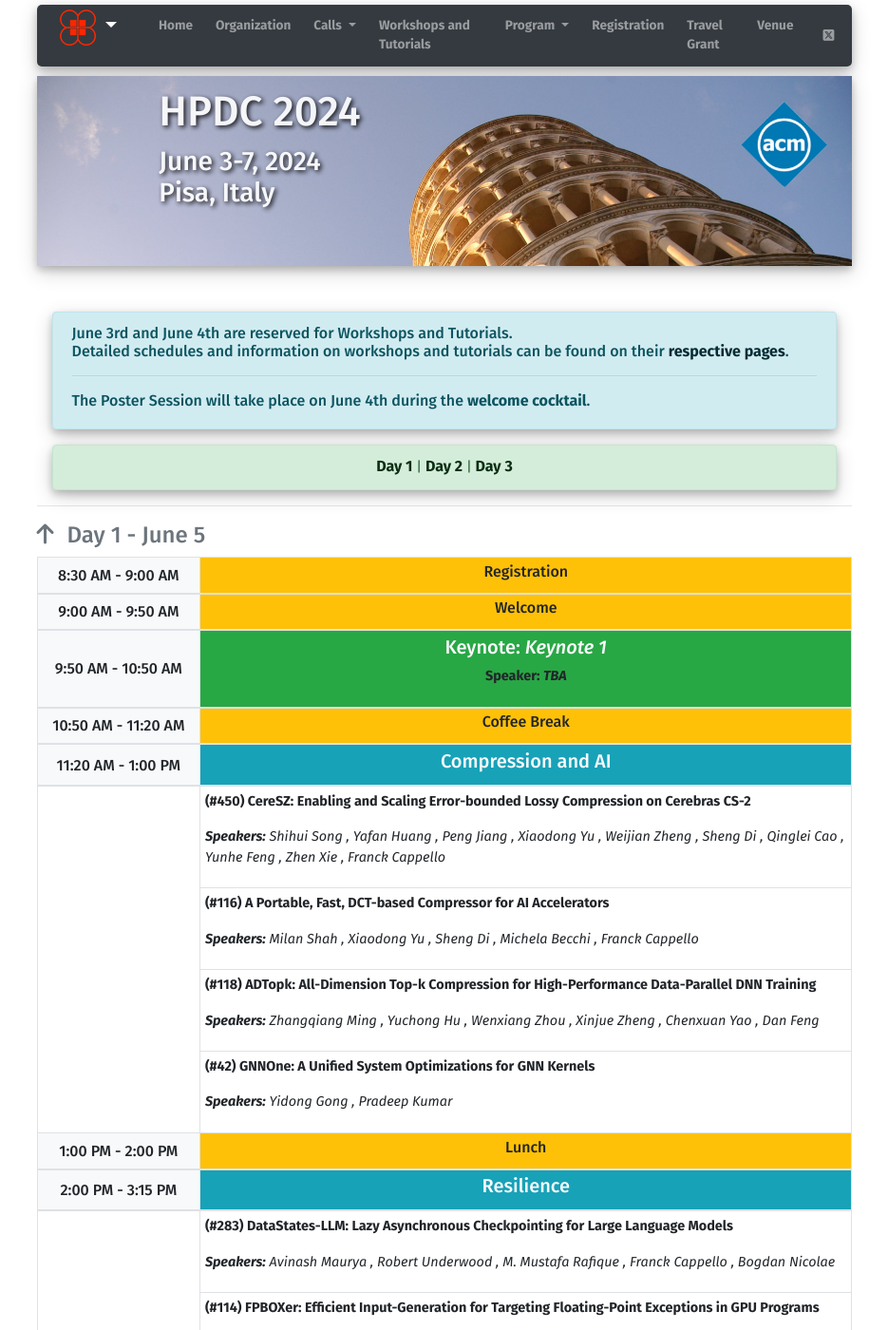
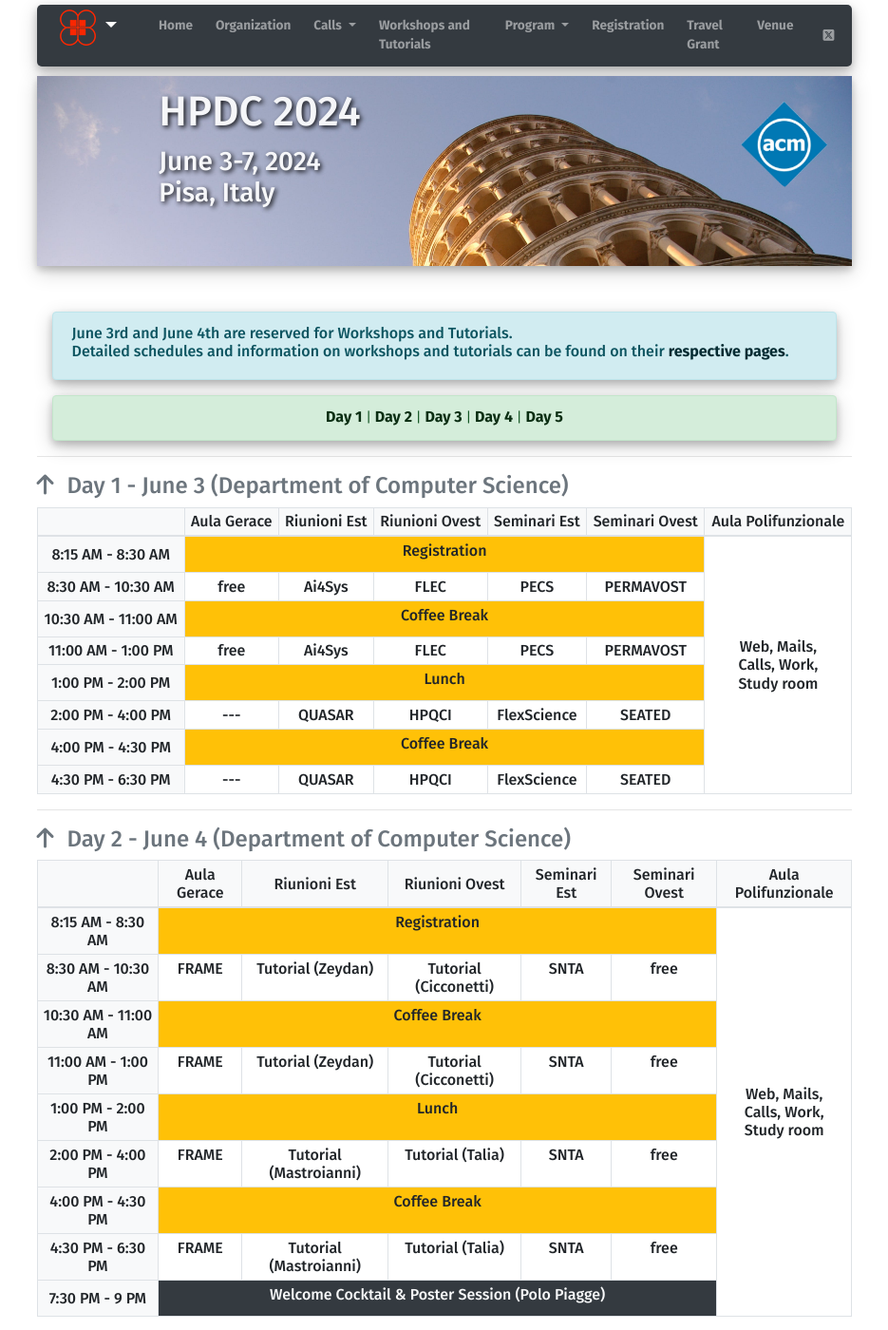
Before and after one commit to jacopo-massa/hpdc24-site, a Jekyll site: the page built from program.html, in a window 1280 px wide and 1400 px high. Shown: the whole window at 95% size, without its empty margins (172-1107 px from the left). Built offline with Jekyll 4.4.1, drawn with Linux system fonts in a browser that asks for light colours; some of the changed text lies outside the part shown.

Commit message:
add workshops to the program

```diff
--- a/_data/program.yml
+++ b/_data/program.yml
@@ -29,6 +29,139 @@ online:
 #     image:
 
 schedule:
+  - type: wst
+    location: Department of Computer Science
+    date: "2024-06-03"
+    dateReadable: June 3
+    timeslots:
+      - startTime: "8:15 AM"
+        endTime: "8:30 AM"
+        title: "Registration"
+        type: service
+
+      - startTime: "8:30 AM"
+        endTime: "10:30 AM"
+        rooms:
+          gerace: free
+          riunioni_est: Ai4Sys
+          riunioni_ovest: FLEC
+          seminari_est: PECS
+          seminari_ovest: PERMAVOST
+
+      - startTime: "10:30 AM"
+        endTime: "11:00 AM"
+        title: "Coffee Break"
+        type: service
+
+      - startTime: "11:00 AM"
+        endTime: "1:00 PM"
+
+        rooms:
+          gerace: free
+          riunioni_est: Ai4Sys
+          riunioni_ovest: FLEC
+          seminari_est: PECS
+          seminari_ovest: PERMAVOST
+
+      - startTime: "1:00 PM"
+        endTime: "2:00 PM"
+        title: "Lunch"
+        type: service
+
+      - startTime: "2:00 PM"
+        endTime: "4:00 PM"
+
+        rooms:
+          gerace: ---
+          riunioni_est: QUASAR
+          riunioni_ovest: HPQCI
+          seminari_est: FlexScience
+          seminari_ovest: SEATED
+
+      - startTime: "4:00 PM"
+        endTime: "4:30 PM"
+        title: "Coffee Break"
+        type: service
+
+      - startTime: "4:30 PM"
+        endTime: "6:30 PM"
+        rooms:
+          gerace: ---
+          riunioni_est: QUASAR
+          riunioni_ovest: HPQCI
+          seminari_est: FlexScience
+          seminari_ovest: SEATED
+
+  - type: wst
+    location: Department of Computer Science
+    date: "2024-06-04"
+    dateReadable: June 4
+    timeslots:
+      - startTime: "8:15 AM"
+        endTime: "8:30 AM"
+        title: "Registration"
+        type: service
+
+      - startTime: "8:30 AM"
+        endTime: "10:30 AM"
+
+        rooms:
+          gerace: FRAME
+          riunioni_est: Tutorial (Zeydan)
+          riunioni_ovest: Tutorial (Cicconetti)
+          seminari_est: SNTA
+          seminari_ovest: free
+
+      - startTime: "10:30 AM"
+        endTime: "11:00 AM"
+        title: "Coffee Break"
+        type: service
+
+      - startTime: "11:00 AM"
+        endTime: "1:00 PM"
+
+        rooms:
+          gerace: FRAME
+          riunioni_est: Tutorial (Zeydan)
+          riunioni_ovest: Tutorial (Cicconetti)
+          seminari_est: SNTA
+          seminari_ovest: free
+
+      - startTime: "1:00 PM"
+        endTime: "2:00 PM"
+        title: "Lunch"
+        type: service
+
+      - startTime: "2:00 PM"
+        endTime: "4:00 PM"
+
+        rooms:
+          gerace: FRAME
+          riunioni_est: Tutorial (Mastroianni)
+          riunioni_ovest: Tutorial (Talia)
+          seminari_est: SNTA
+          seminari_ovest: free
+
+      - startTime: "4:00 PM"
+        endTime: "4:30 PM"
+        title: "Coffee Break"
+        type: service
+
+      - startTime: "4:30 PM"
+        endTime: "6:30 PM"
+
+        rooms:
+          gerace: FRAME
+          riunioni_est: Tutorial (Mastroianni)
+          riunioni_ovest: Tutorial (Talia)
+          seminari_est: SNTA
+          seminari_ovest: free
+
+      - startTime: "7:30 PM"
+        endTime: "9 PM"
+        title: "Welcome Cocktail & Poster Session (Polo Piagge)"
+        type: social
+
   - date: "2024-06-05"
     dateReadable: June 5
     timeslots:
--- a/program.html
+++ b/program.html
@@ -37,10 +37,10 @@ slide_id: 4
                 Detailed schedules and information on workshops and tutorials can be found on their
                 <a href="./workshops.html" target="_blank" class="alert-link">respective pages</a>.
             </p>
-            <hr>
+            <!-- <hr>
             <p class="h6">
                 The Poster Session will take place on June 4th during the <b>welcome cocktail</b>.
-            </p>
+            </p> -->
         </div>
 
 
@@ -61,13 +61,58 @@ slide_id: 4
                         <i class="fa-solid fa-arrow-up mr-2" aria-hidden="true"></i>
                     </a>
                     Day {{ forloop.index}} - {{ day.dateReadable }}
+                    {% if day.type == "wst" %}
+                    ({{ day.location }})
+                    {% endif %}
                 </h4>
             </div>
             <table class="table table-bordered table-hover table-sm">
+                {% if day.type == "wst" %}
+                <thead>
+                    <tr>
+                        <th class="bg-light text-center h6 align-middle"></th>
+                        <th class="bg-light text-center h6 align-middle">Aula Gerace</th>
+                        <th class="bg-light text-center h6 align-middle">Riunioni Est</th>
+                        <th class="bg-light text-center h6 align-middle">Riunioni Ovest</th>
+                        <th class="bg-light text-center h6 align-middle">Seminari Est</th>
+                        <th class="bg-light text-center h6 align-middle">Seminari Ovest</th>
+                        <th class="bg-light text-center h6 align-middle">Aula Polifunzionale</th>
+                    </tr>
+                </thead>
+                <tbody>
+                    {% for timeslot in day.timeslots %}
+                    <tr>
+                        <td class="bg-light text-center h6 align-middle">
+                            <div>{{timeslot.startTime}} - {{timeslot.endTime}}</div>
+                        </td>
+                        {% if timeslot.type == "service" %}
+                        <td colspan=5 class="bg-warning text-center">
+                            <h6 class="text-center">{{timeslot.title}}</h6>
+                        </td>
+                        {% elsif timeslot.type == "social" %}
+                        <td colspan=5 class="bg-dark text-center">
+                            <h6 class="text-light">{{timeslot.title}}</h6>
+                        </td>
+                        {% else %}
+                        <td class="text-center h6">{{ timeslot.rooms.gerace }} </td>
+                        <td class="text-center h6">{{ timeslot.rooms.riunioni_est }} </td>
+                        <td class="text-center h6">{{ timeslot.rooms.riunioni_ovest }} </td>
+                        <td class="text-center h6">{{ timeslot.rooms.seminari_est }} </td>
+                        <td class="text-center h6">{{ timeslot.rooms.seminari_ovest }} </td>
+                        {% endif %}
+                        {% if forloop.first %}
+                        <td rowspan={{day.timeslots.size}} class="text-center h6 align-middle">
+                            Web, Mails,<br>Calls, Work,<br>Study room
+                        </td>
+                        {% endif %}
+                    </tr>
+                    {% endfor %}
+                </tbody>
+                {% else %}
                 {% for timeslot in day.timeslots %}
                 <thead>
                     <tr>
-                        <th class="bg-light text-center h6 align-middle">
+                        <th class=" bg-light text-center h6 align-middle">
                             <div>{{timeslot.startTime}} - {{timeslot.endTime}}</div>
                         </th>
                         {% if timeslot.type == "service" %}
@@ -120,6 +165,7 @@ slide_id: 4
                 </tbody>
                 {% endif %}
                 {% endfor %}
+                {% endif %}
             </table>
         </div>
         {% endfor %}
```
